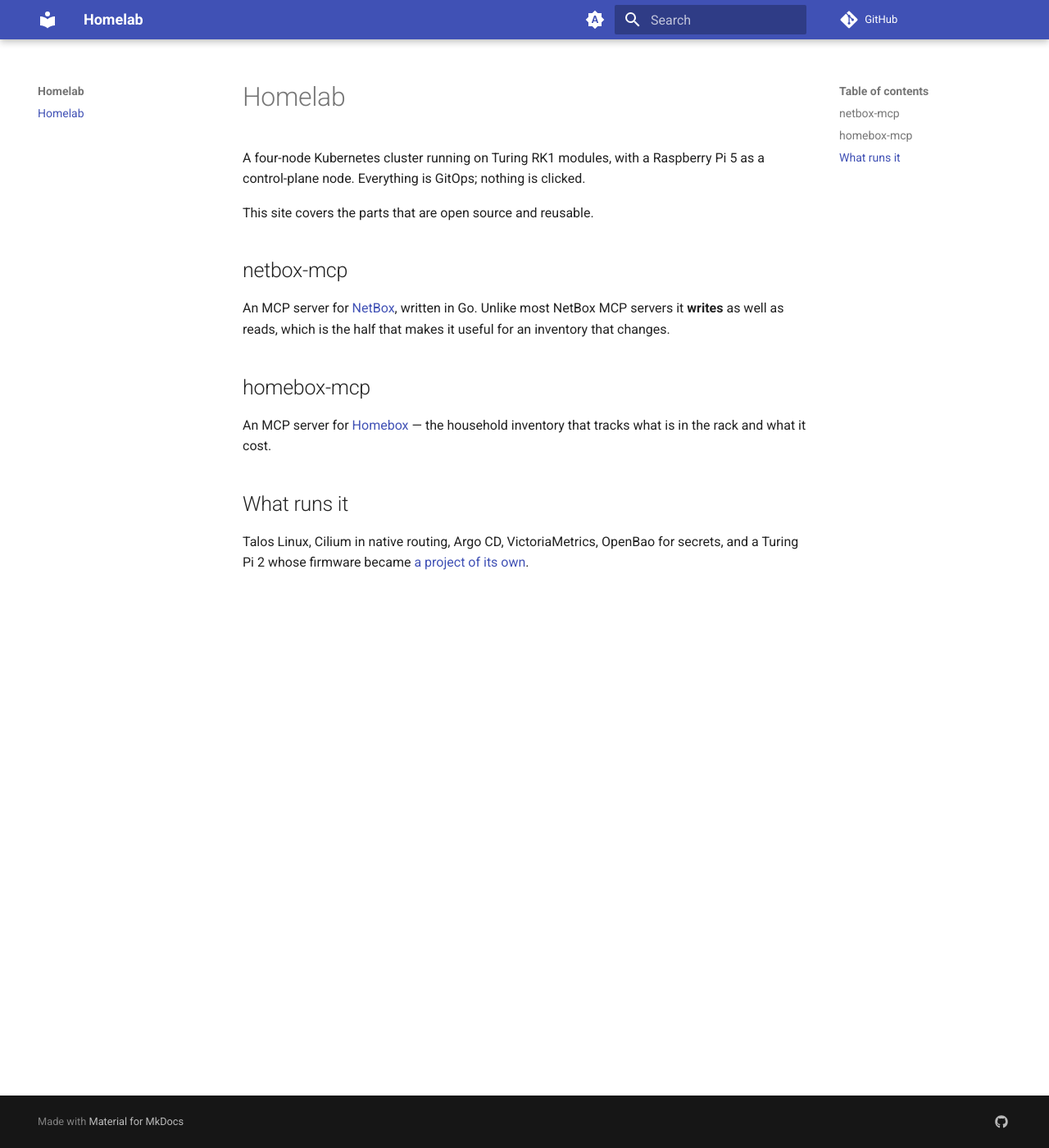
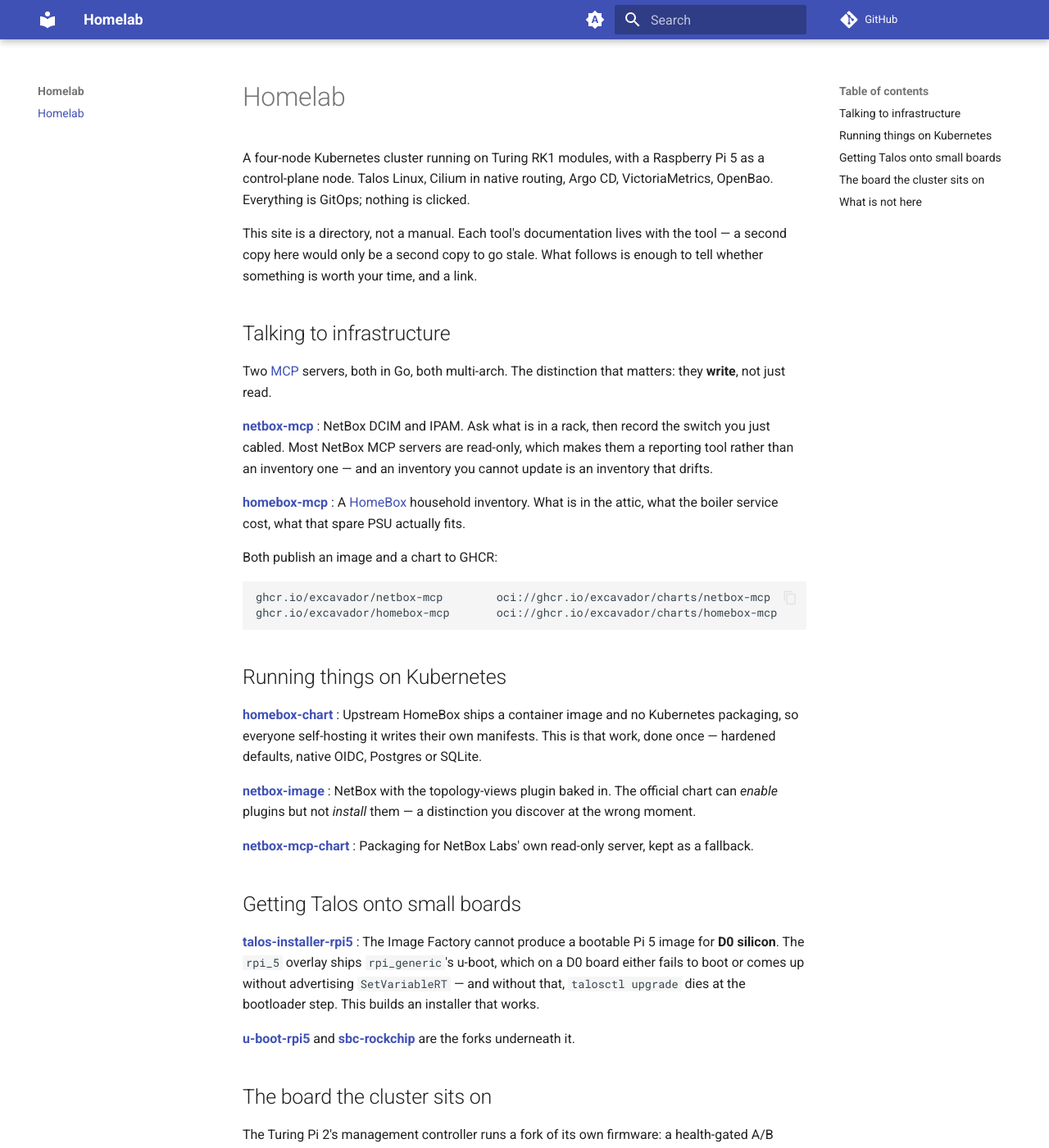
Before and after one commit to excavador/www-homelab, an MkDocs documentation site: the page built from docs/index.md, in a window 1280 px wide and 1400 px high. Shown: the whole window at 82% size. Built offline with MkDocs 1.6.1 and Material for MkDocs 9.7.7, drawn with Linux system fonts in a browser that asks for light colours; comment, search, counter and statistics services are not loaded; some of the changed text lies outside the part shown.

Commit message:
docs: name what is actually reusable, and link to it rather than restate it
The page listed two MCP servers and stopped, which left most of the
public work invisible: the HomeBox chart, the NetBox image with
topology-views baked in, and the Talos installer for Pi 5 D0 silicon.

It is written as a directory, not a manual. Each tool's README is good and
lives with the tool; a second copy here would only be a second copy to go
stale. Each entry says enough to tell whether the thing is worth your
time, then links out.

Also says plainly what is NOT published and why -- a public map of one
specific network is a liability with no matching benefit to anyone else --
so the absence reads as a decision rather than an omission.

Co-Authored-By: Claude Opus 5 (1M context) <noreply@anthropic.com>

````diff
--- a/docs/index.md
+++ b/docs/index.md
@@ -1,23 +1,78 @@
 # Homelab
 
 A four-node Kubernetes cluster running on Turing RK1 modules, with a Raspberry
-Pi 5 as a control-plane node. Everything is GitOps; nothing is clicked.
+Pi 5 as a control-plane node. Talos Linux, Cilium in native routing, Argo CD,
+VictoriaMetrics, OpenBao. Everything is GitOps; nothing is clicked.
 
-This site covers the parts that are open source and reusable.
+This site is a directory, not a manual. Each tool's documentation lives with
+the tool — a second copy here would only be a second copy to go stale. What
+follows is enough to tell whether something is worth your time, and a link.
 
-## netbox-mcp
+## Talking to infrastructure
 
-An MCP server for [NetBox](https://netbox.dev), written in Go. Unlike most
-NetBox MCP servers it **writes** as well as reads, which is the half that makes
-it useful for an inventory that changes.
+Two [MCP](https://modelcontextprotocol.io) servers, both in Go, both
+multi-arch. The distinction that matters: they **write**, not just read.
 
-## homebox-mcp
+[**netbox-mcp**](https://github.com/excavador/netbox-mcp)
+:   NetBox DCIM and IPAM. Ask what is in a rack, then record the switch you
+    just cabled. Most NetBox MCP servers are read-only, which makes them a
+    reporting tool rather than an inventory one — and an inventory you cannot
+    update is an inventory that drifts.
 
-An MCP server for [Homebox](https://homebox.software) — the household inventory
-that tracks what is in the rack and what it cost.
+[**homebox-mcp**](https://github.com/excavador/homebox-mcp)
+:   A [HomeBox](https://homebox.software) household inventory. What is in the
+    attic, what the boiler service cost, what that spare PSU actually fits.
 
-## What runs it
+Both publish an image and a chart to GHCR:
 
-Talos Linux, Cilium in native routing, Argo CD, VictoriaMetrics, OpenBao for
-secrets, and a Turing Pi 2 whose firmware became
-[a project of its own](https://turing.excavador.xyz).
+```
+ghcr.io/excavador/netbox-mcp        oci://ghcr.io/excavador/charts/netbox-mcp
+ghcr.io/excavador/homebox-mcp       oci://ghcr.io/excavador/charts/homebox-mcp
+```
+
+## Running things on Kubernetes
+
+[**homebox-chart**](https://github.com/excavador/homebox-chart)
+:   Upstream HomeBox ships a container image and no Kubernetes packaging, so
+    everyone self-hosting it writes their own manifests. This is that work,
+    done once — hardened defaults, native OIDC, Postgres or SQLite.
+
+[**netbox-image**](https://github.com/excavador/netbox-image)
+:   NetBox with the topology-views plugin baked in. The official chart can
+    *enable* plugins but not *install* them — a distinction you discover at
+    the wrong moment.
+
+[**netbox-mcp-chart**](https://github.com/excavador/netbox-mcp-chart)
+:   Packaging for NetBox Labs' own read-only server, kept as a fallback.
+
+## Getting Talos onto small boards
+
+[**talos-installer-rpi5**](https://github.com/excavador/talos-installer-rpi5)
+:   The Image Factory cannot produce a bootable Pi 5 image for **D0 silicon**.
+    The `rpi_5` overlay ships `rpi_generic`'s u-boot, which on a D0 board
+    either fails to boot or comes up without advertising `SetVariableRT` — and
+    without that, `talosctl upgrade` dies at the bootloader step. This builds
+    an installer that works.
+
+[**u-boot-rpi5**](https://github.com/excavador/u-boot-rpi5) and
+[**sbc-rockchip**](https://github.com/excavador/sbc-rockchip) are the forks
+underneath it.
+
+## The board the cluster sits on
+
+The Turing Pi 2's management controller runs a fork of its own firmware: a
+health-gated A/B update that reverts a bad image by itself, a temperature
+sensor the board never had, a kernel-driven fan, and Prometheus metrics behind
+a credential that cannot touch the control API.
+
+That one grew into [a project of its own](https://turing.excavador.xyz).
+
+## What is not here
+
+The cluster's own configuration — Talos machine configs, Argo applications,
+network policy, secrets wiring — is private. Not because any single piece is
+sensitive, but because a public map of one specific network is a liability with
+no matching benefit to anyone else.
+
+The parts worth reusing are the ones above, and they are deliberately
+standalone: none of them assumes this estate.
````
